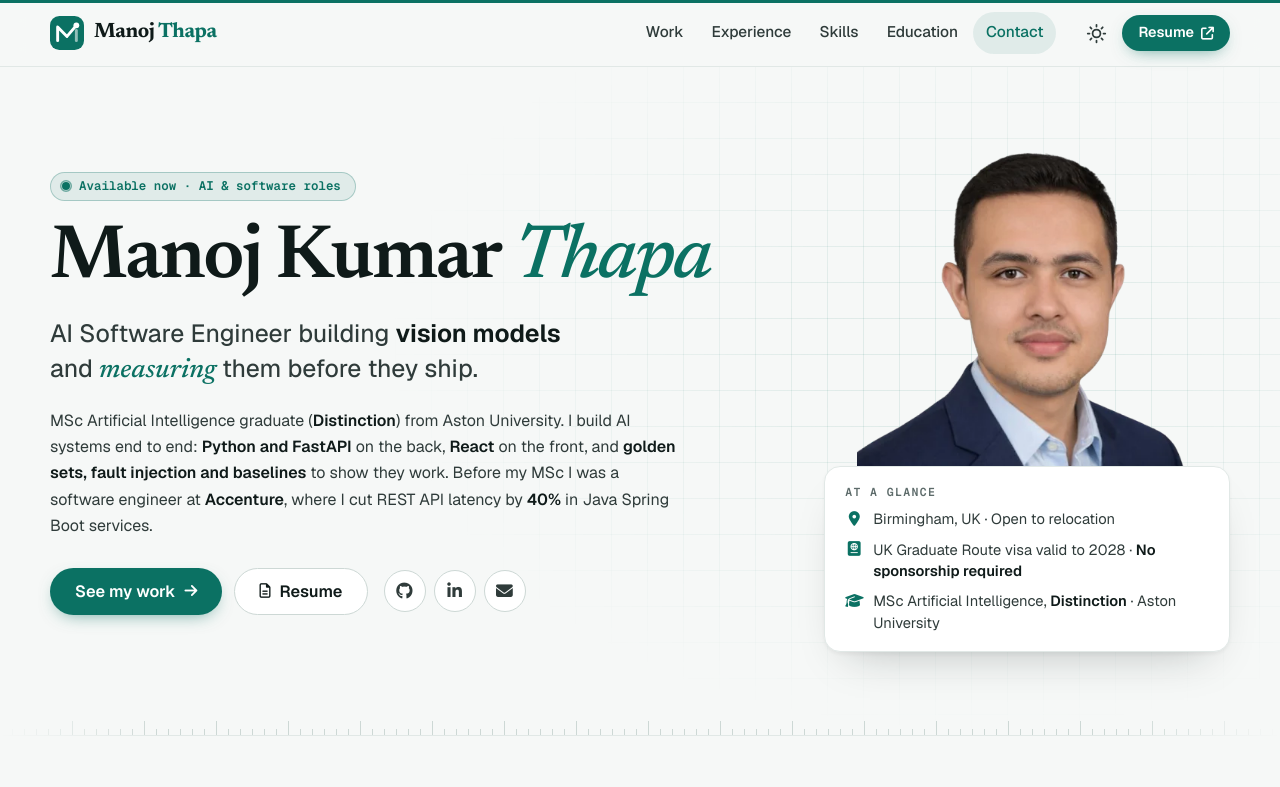
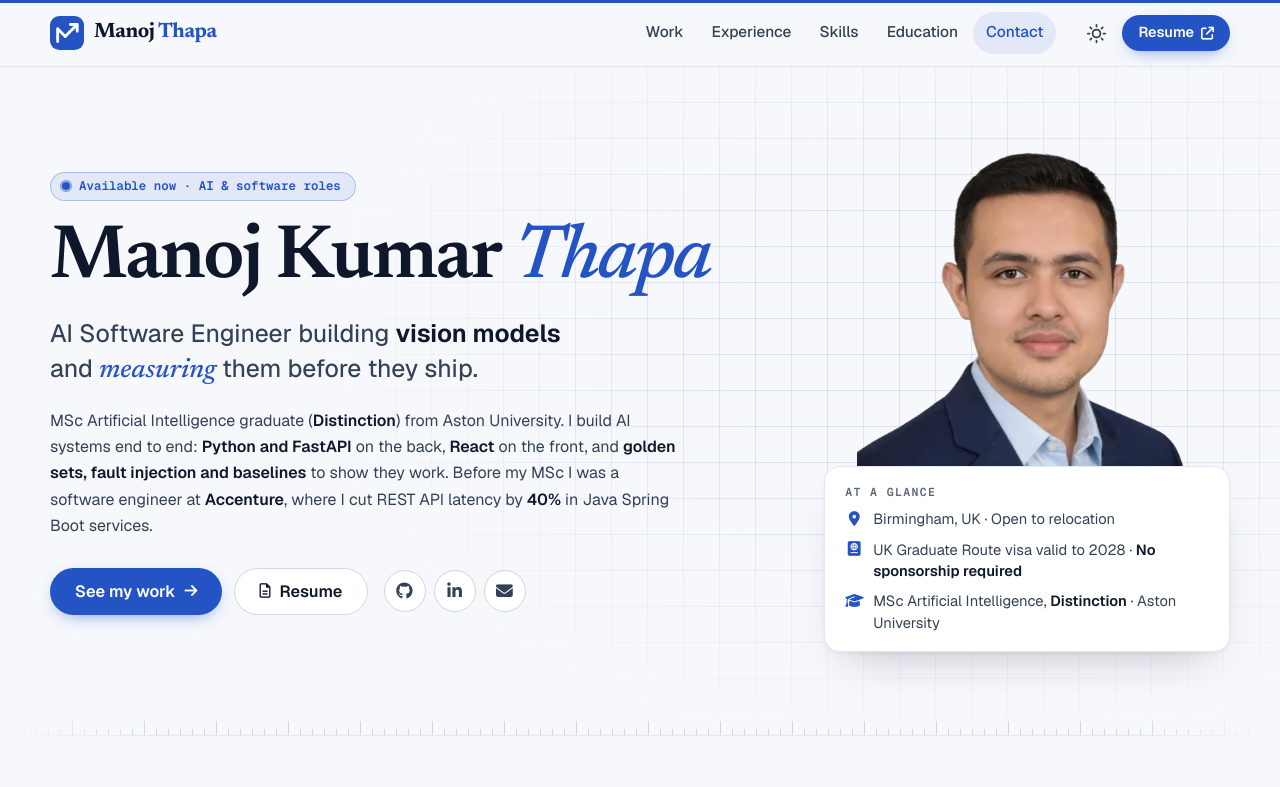
Before and after one commit to iammanoj807/profile, a React (Vite) app: page / in a window 1280 px wide. Shown: the top 787 px of the page. Built offline with nearby package versions, Linux system fonts and the light colour scheme; some icons are missing.

Commit message:
Switch to a blue palette, make the logo a rising arrow, strengthen the grid

```diff
--- a/index.html
+++ b/index.html
@@ -7,7 +7,7 @@
     <title>Manoj Kumar Thapa · AI Software Engineer</title>
     <meta name="description"
         content="AI Software Engineer with an MSc in Artificial Intelligence (Distinction) from Aston University. Builds LLM agents, graph RAG and computer-vision systems, measured with golden sets and fault injection. UK Graduate Route visa to 2028, no sponsorship required.">
-    <meta name="theme-color" content="#f6f8f7">
+    <meta name="theme-color" content="#f6f8fc">
     <link rel="canonical" href="https://iammanoj807.github.io/profile/">
 
     <!-- Open Graph / Facebook -->
@@ -48,7 +48,7 @@
             try {
                 if (localStorage.getItem('mkt-theme') === 'dark') {
                     document.documentElement.dataset.theme = 'dark';
-                    document.querySelector('meta[name="theme-color"]').content = '#0a1213';
+                    document.querySelector('meta[name="theme-color"]').content = '#0b1120';
                 }
             } catch (e) { }
         })();
--- a/package.json
+++ b/package.json
@@ -8,7 +8,6 @@
     "dev": "vite",
     "start": "vite",
     "build": "vite build",
-    "lint": "eslint . --ext js,jsx --report-unused-disable-directives --max-warnings 0",
     "preview": "vite preview",
     "predeploy": "npm run build",
     "deploy": "gh-pages -d dist"
--- a/src/components/Navigation.jsx
+++ b/src/components/Navigation.jsx
@@ -12,7 +12,7 @@ const links = [
 ];
 
 const THEME_KEY = 'mkt-theme';
-const THEME_COLOR = { light: '#f6f8f7', dark: '#0a1213' };
+const THEME_COLOR = { light: '#f6f8fc', dark: '#0b1120' };
 
 const useTheme = () => {
     const [theme, setTheme] = useState(() =>
--- a/src/components/ui.jsx
+++ b/src/components/ui.jsx
@@ -48,9 +48,11 @@ export const SectionHead = ({ eyebrow, title, accent, lead, link }) => (
 export const LogoMark = () => (
     <svg className="logo-mark" viewBox="0 0 40 40" aria-hidden="true">
         <rect width="40" height="40" rx="11" fill="var(--accent)" />
-        {/* an "M" drawn as a rising plot line, ending on a data point */}
-        <path d="M9 29 V13 L20 24 L31 11" fill="none" stroke="var(--accent-ink)" strokeWidth="3.4" strokeLinecap="round" strokeLinejoin="round" />
-        <circle cx="31" cy="11" r="3.4" fill="var(--accent-ink)" />
-        <path d="M31 17 V29" stroke="var(--accent-ink)" strokeWidth="3.4" strokeLinecap="round" opacity=".55" />
+        {/* an "M" whose last stroke becomes a trend line heading up */}
+        <path d="M9 30 V15 L18 24 L22.5 19.5" fill="none" stroke="var(--accent-ink)" strokeWidth="3.4" strokeLinecap="round" strokeLinejoin="round" />
+        <g className="logo-rise">
+            <path d="M22.5 19.5 L31.5 10.5" fill="none" stroke="var(--accent-ink)" strokeWidth="3.4" strokeLinecap="round" />
+            <path d="M24 10 H32 V18" fill="none" stroke="var(--accent-ink)" strokeWidth="3.4" strokeLinecap="round" strokeLinejoin="round" />
+        </g>
     </svg>
 );
--- a/src/data/portfolioData.js
+++ b/src/data/portfolioData.js
@@ -34,31 +34,12 @@ export const portfolioData = {
         { value: 40, suffix: "%", label: "REST API latency cut in Spring Boot services", source: "Accenture" }
     ],
 
-    marquee: [
-        { name: "Python", icon: "simple-icons:python" },
-        { name: "FastAPI", icon: "simple-icons:fastapi" },
-        { name: "React", icon: "simple-icons:react" },
-        { name: "TypeScript", icon: "simple-icons:typescript" },
-        { name: "PyTorch", icon: "simple-icons:pytorch" },
-        { name: "YOLOv8", icon: "fa-solid fa-eye" },
-        { name: "ONNX Runtime", icon: "simple-icons:onnx" },
-        { name: "LangGraph", icon: "simple-icons:langchain" },
-        { name: "ChromaDB", icon: "fa-solid fa-database" },
-        { name: "Docker", icon: "simple-icons:docker" },
-        { name: "PostgreSQL", icon: "simple-icons:postgresql" },
-        { name: "Spring Boot", icon: "simple-icons:springboot" },
-        { name: "Hugging Face", icon: "simple-icons:huggingface" },
-        { name: "Gemini", icon: "simple-icons:googlegemini" },
-        { name: "NVIDIA", icon: "simple-icons:nvidia" },
-        { name: "Tailwind CSS", icon: "simple-icons:tailwindcss" }
-    ],
 
     projects: [
         {
             title: "FruitGuard AI",
             screenshot: fruitguardShot,
             kicker: "MSc dissertation · computer vision",
-            accent: "var(--p1)",
             date: "Aug 2025 – Apr 2026",
             metric: { value: "96.3%", label: "classification accuracy" },
             subMetrics: [
@@ -79,7 +60,6 @@ export const portfolioData = {
             title: "Planck AI",
             screenshot: planckShot,
             kicker: "Agentic research assistant",
-            accent: "var(--p2)",
             date: "Sep 2025 – Nov 2025",
             metric: { value: "30/30", label: "tasks completed under fault injection" },
             subMetrics: [
@@ -100,7 +80,6 @@ export const portfolioData = {
             title: "CogniGraph",
             screenshot: cognigraphShot,
             kicker: "Graph RAG explorer",
-            accent: "var(--p3)",
             date: "Jun 2025 – Jul 2025",
             metric: { value: "95%", label: "retrieval hit@3 on the rebuilt set, against 80% for a keyword baseline" },
             subMetrics: [
@@ -121,7 +100,6 @@ export const portfolioData = {
             title: "NeuroArc",
             screenshot: neuroarcShot,
             kicker: "AI job application assistant",
-            accent: "var(--p4)",
             date: "Nov 2025 – Dec 2025",
             metric: { value: "Verified", label: "fit scores built only from evidence found in the CV text" },
             subMetrics: [
@@ -171,7 +149,6 @@ export const portfolioData = {
         {
             category: "LLMs & Agents",
             icon: "fa-solid fa-robot",
-            wide: true,
             skills: [
                 { name: "Tool / function calling" },
                 { name: "Agent loops" },
--- a/src/index.css
+++ b/src/index.css
@@ -4,31 +4,31 @@
    Tokens
    ========================================================================== */
 :root {
-  --bg: #f6f8f7;
-  --bg-2: #eef3f1;
+  --bg: #f6f8fc;
+  --bg-2: #eef2f8;
   --surface: #ffffff;
-  --surface-2: #f1f5f4;
-  --text: #0f1a19;
-  --text-2: #2f3b3a;
-  --muted: #5d6b6a;
-  --border: #e1e8e6;
-  --border-2: #cdd8d5;
+  --surface-2: #f1f4f9;
+  --text: #0f172a;
+  --text-2: #334155;
+  --muted: #5b6779;
+  --border: #e3e8f0;
+  --border-2: #cfd7e3;
 
-  --accent: #0b7163;
+  --accent: #2453c4;
   --accent-ink: #ffffff;
   --accent-soft: color-mix(in srgb, var(--accent) 9%, transparent);
   --accent-line: color-mix(in srgb, var(--accent) 28%, transparent);
   --focus: color-mix(in srgb, var(--accent) 55%, white);
-  --grid: color-mix(in srgb, var(--accent) 9%, transparent);
+  --grid: color-mix(in srgb, var(--accent) 13%, transparent);
 
-  --shadow: 0 1px 2px rgb(15 26 25 / 5%), 0 8px 24px -14px rgb(15 26 25 / 18%);
-  --shadow-lg: 0 2px 4px rgb(15 26 25 / 5%), 0 22px 44px -24px rgb(15 26 25 / 28%);
+  --shadow: 0 1px 2px rgb(15 23 42 / 5%), 0 8px 24px -14px rgb(15 23 42 / 18%);
+  --shadow-lg: 0 2px 4px rgb(15 23 42 / 5%), 0 22px 44px -24px rgb(15 23 42 / 28%);
   --header-bg: color-mix(in srgb, var(--bg) 84%, transparent);
 
   /* The method band is dark in both themes */
-  --band-text: #b9c8c6;
-  --band-hi: #7fe0cf;
-  --band-ink: #04201c;
+  --band-text: #c3cde0;
+  --band-hi: #93b4ff;
+  --band-ink: #0b1120;
 
   --font-display: 'Newsreader', Georgia, 'Times New Roman', serif;
   --font-sans: 'Geist', system-ui, -apple-system, 'Segoe UI', Roboto, sans-serif;
@@ -45,22 +45,22 @@
 }
 
 :root[data-theme='dark'] {
-  --bg: #0a1213;
-  --bg-2: #0d1718;
-  --surface: #111c1d;
-  --surface-2: #172526;
-  --text: #e6efed;
-  --text-2: #c3d0ce;
-  --muted: #8ea2a0;
-  --border: #1e2c2d;
-  --border-2: #2b3c3d;
+  --bg: #0b1120;
+  --bg-2: #0f172a;
+  --surface: #111a2e;
+  --surface-2: #16213a;
+  --text: #e8edf6;
+  --text-2: #cbd5e1;
+  --muted: #94a3b8;
+  --border: #1f2a44;
+  --border-2: #2c3a58;
 
-  --accent: #5cd6c1;
-  --accent-ink: #04201c;
+  --accent: #6f95ff;
+  --accent-ink: #0b1120;
   --accent-soft: color-mix(in srgb, var(--accent) 11%, transparent);
   --accent-line: color-mix(in srgb, var(--accent) 30%, transparent);
   --focus: color-mix(in srgb, var(--accent) 70%, white);
-  --grid: color-mix(in srgb, var(--accent) 7%, transparent);
+  --grid: color-mix(in srgb, var(--accent) 10%, transparent);
 
   --shadow: 0 1px 2px rgb(0 0 0 / 30%), 0 8px 24px -12px rgb(0 0 0 / 60%);
   --shadow-lg: 0 2px 4px rgb(0 0 0 / 30%), 0 24px 48px -24px rgb(0 0 0 / 70%);
@@ -369,7 +369,11 @@ h1 em, h2 em, .hero-headline em {
   white-space: nowrap;
 }
 .brand b { color: var(--accent); font-weight: 700; }
-.logo-mark { width: 34px; height: 34px; flex: none; }
+.logo-mark { width: 34px; height: 34px; flex: none; overflow: visible; }
+.logo-mark .logo-rise { transition: transform 0.25s var(--ease); }
+@media (prefers-reduced-motion: no-preference) {
+  .brand:hover .logo-rise { transform: translate(1.5px, -1.5px); }
+}
 
 .main-nav {
   display: flex;
@@ -461,8 +465,8 @@ h1 em, h2 em, .hero-headline em {
     linear-gradient(90deg, var(--grid) 1px, transparent 1px);
   background-size: 36px 36px;
   background-position: -1px -1px;
-  -webkit-mask-image: radial-gradient(ellipse 62% 78% at 76% 42%, #000 18%, transparent 74%);
-  mask-image: radial-gradient(ellipse 62% 78% at 76% 42%, #000 18%, transparent 74%);
+  -webkit-mask-image: radial-gradient(ellipse 66% 82% at 74% 42%, #000 26%, transparent 78%);
+  mask-image: radial-gradient(ellipse 66% 82% at 74% 42%, #000 26%, transparent 78%);
 }
 
 /* Ruler ticks along the bottom edge */
@@ -538,7 +542,7 @@ h1 em, h2 em, .hero-headline em {
   color: var(--text-2);
   font-weight: 450;
   margin: 0 0 18px;
-  max-width: 34ch;
+  max-width: 48ch;
 }
 .hero-headline em { font-size: 1.08em; }
 
@@ -793,8 +797,8 @@ h1 em, h2 em, .hero-headline em {
   padding: clamp(52px, 7vw, 92px) 0;
   color: var(--band-text);
   background:
-    radial-gradient(60% 80% at 100% 0%, rgb(92 214 193 / 16%), transparent 60%),
-    linear-gradient(135deg, #08100f 0%, #0b1f1d 55%, #0d3631 100%);
+    radial-gradient(60% 80% at 100% 0%, rgb(111 149 255 / 18%), transparent 60%),
+    linear-gradient(135deg, #0b1120 0%, #0e1830 55%, #15295e 100%);
   overflow: hidden;
 }
 .band::before {
@@ -803,8 +807,8 @@ h1 em, h2 em, .hero-headline em {
   inset: 0;
   pointer-events: none;
   background-image:
-    linear-gradient(rgb(255 255 255 / 4%) 1px, transparent 1px),
-    linear-gradient(90deg, rgb(255 255 255 / 4%) 1px, transparent 1px);
+    linear-gradient(rgb(255 255 255 / 5.5%) 1px, transparent 1px),
+    linear-gradient(90deg, rgb(255 255 255 / 5.5%) 1px, transparent 1px);
   background-size: 36px 36px;
   -webkit-mask-image: linear-gradient(180deg, transparent, #000 40%, #000 70%, transparent);
   mask-image: linear-gradient(180deg, transparent, #000 40%, #000 70%, transparent);
@@ -1117,7 +1121,7 @@ h1 em, h2 em, .hero-headline em {
 }
 .cert-card:hover { transform: translateY(-2px); border-color: var(--accent-line); }
 /* Dark tile so each issuer's brand colour reads in both themes */
-.cert-icon { background: #12201f; color: #e6efed; font-size: 1.15rem; }
+.cert-icon { background: #111a2e; color: #e8edf6; font-size: 1.15rem; }
 .cert-text { display: grid; gap: 2px; flex: 1; min-width: 0; }
 .cert-title { font-weight: 600; line-height: 1.35; }
 .cert-issuer { font-size: 0.86rem; color: var(--muted); }
```
Also changed, not shown: public/Manoj Thapa Professional.png (deleted).
